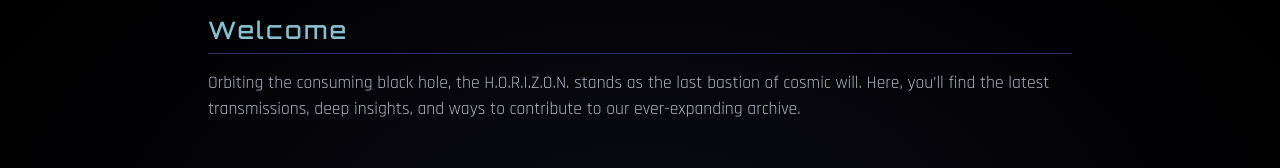
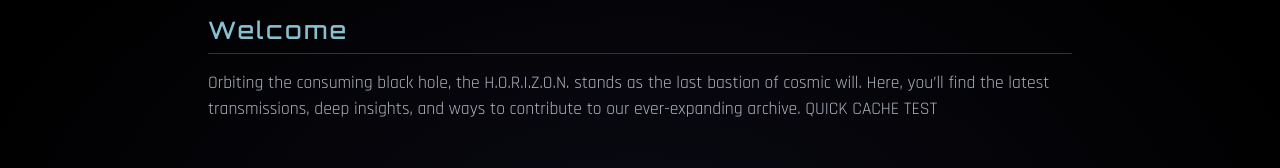
Before and after one commit to Echo-001-A/The-horizon, a plain HTML site: page index.html in a window 1280 px wide. Shown: the part 134-302 px from the top of the page. Drawn offline with Linux system fonts and the light colour scheme.

Commit message:
Update index.html

```diff
--- a/index.html
+++ b/index.html
@@ -153,6 +153,7 @@
     <p>
       Orbiting the consuming black hole, the H.O.R.I.Z.O.N. stands as the last bastion of cosmic will.
       Here, you’ll find the latest transmissions, deep insights, and ways to contribute to our ever-expanding archive.
+      QUICK CACHE TEST
     </p>
   </section>
 <footer>
```
